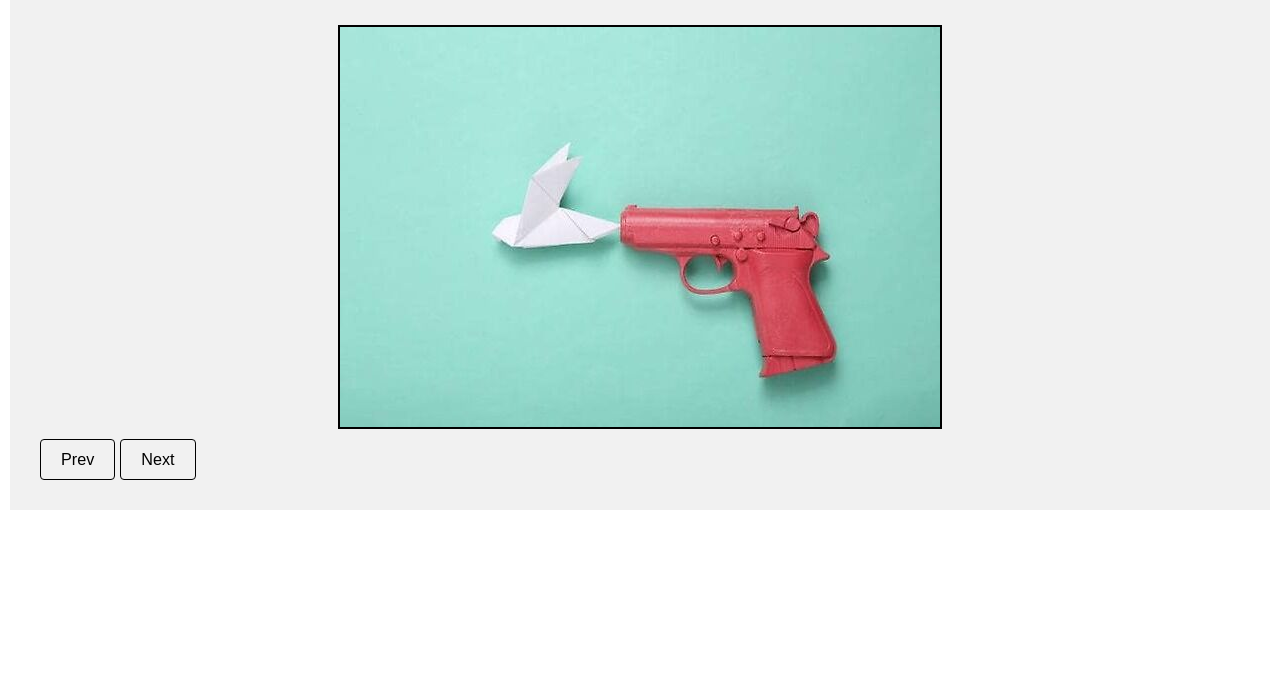
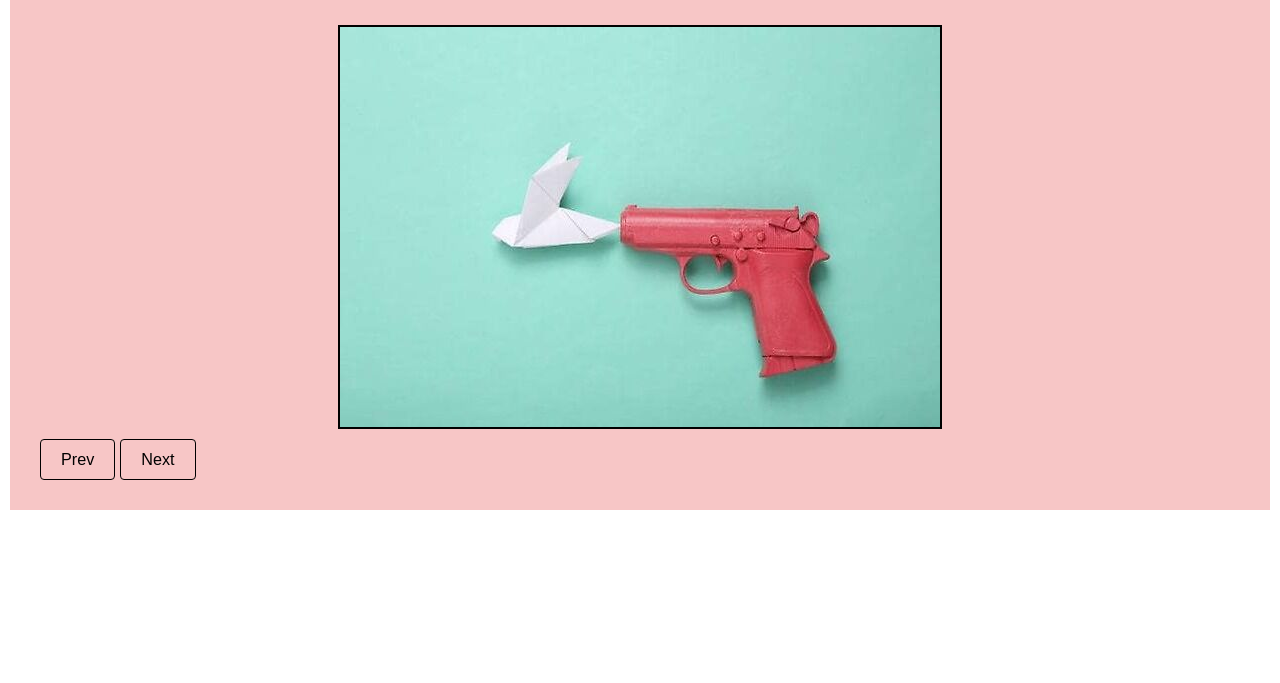
Before and after one commit to evgen-bondar/small-project, a plain HTML site: page index.html in a window 1280 px wide. Shown: the part 117-800 px from the top of the page. Drawn offline with Linux system fonts and the light colour scheme.

Commit message:
modified:   style.css

```diff
--- a/style.css
+++ b/style.css
@@ -11,7 +11,7 @@ html, body {
 .container {
     max-width: 1200px;
     margin: 30px auto;
-    background: #f1f1f1;
+    background: #f7c6c6;
     padding: 30px;
 }
 
```
